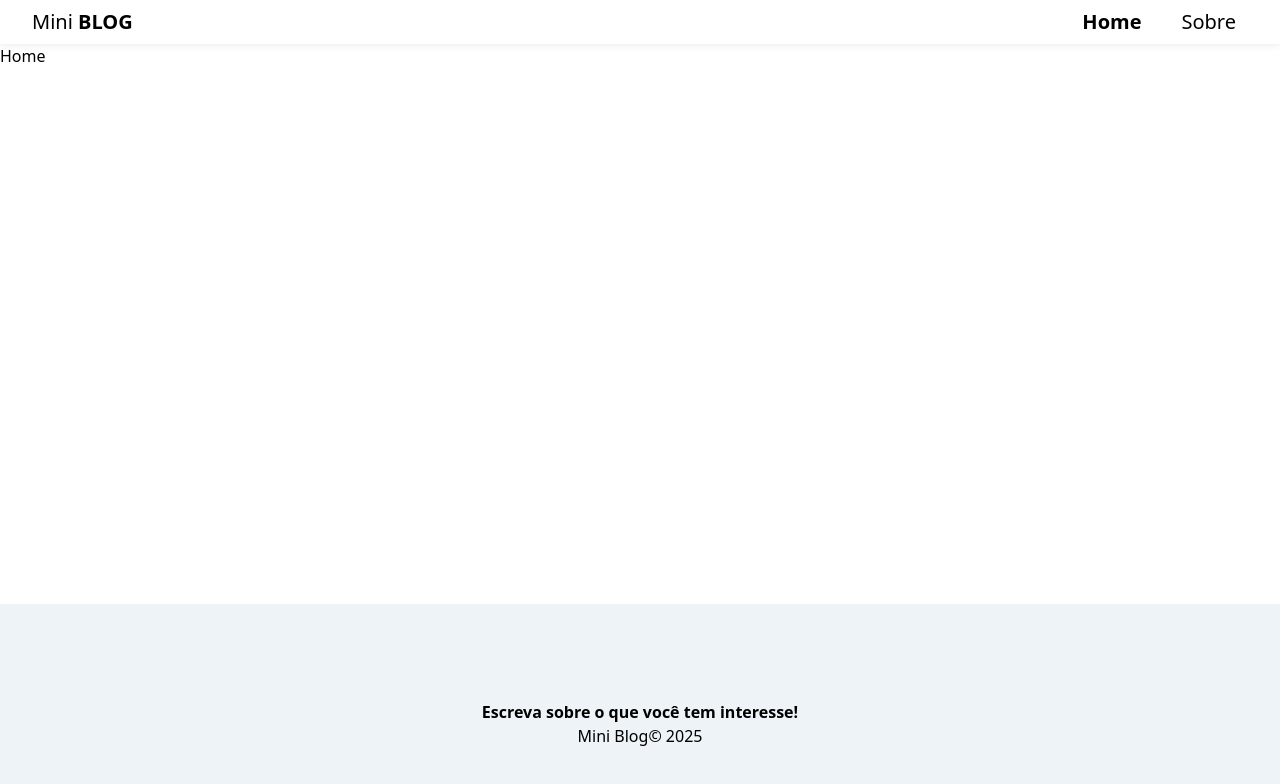
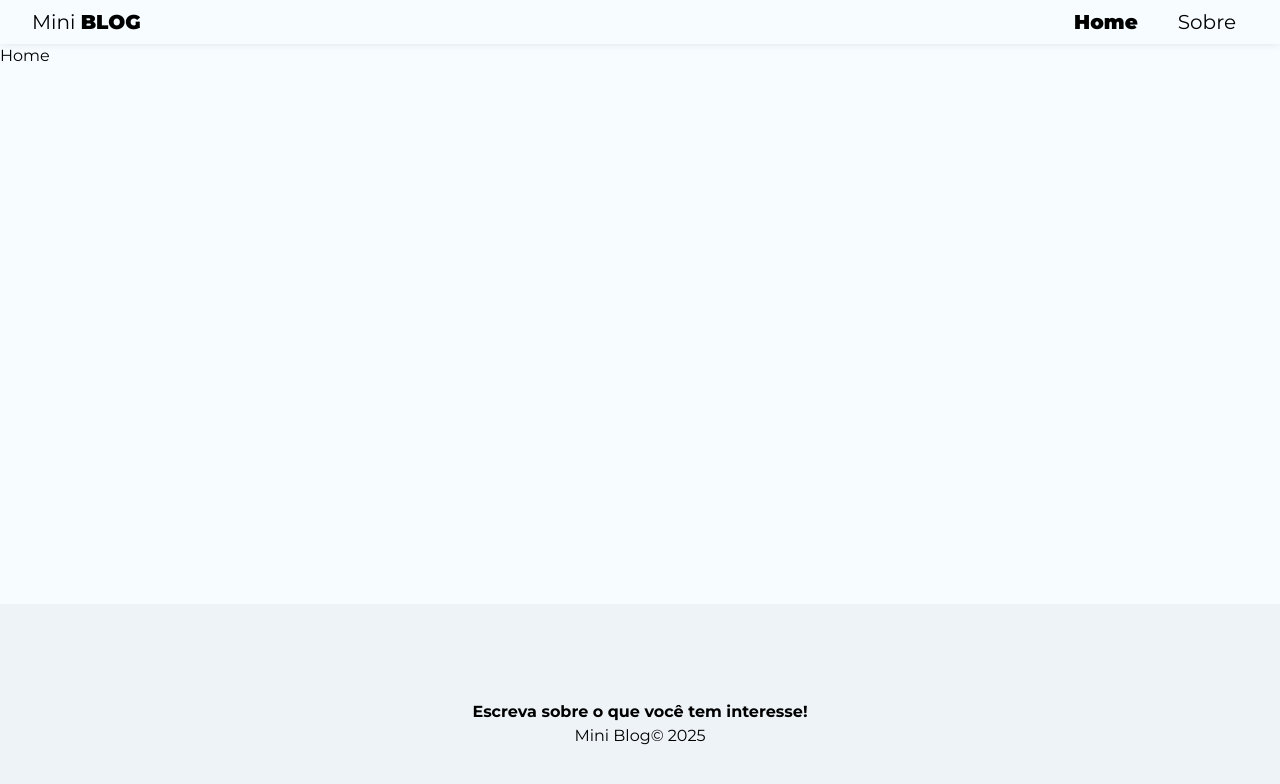
Before and after one commit to WeldonPereira/miniblog, a React (Create React App) app: page / in a window 1280 px wide. Shown: the top 784 px of the page. Built offline with nearby package versions, Linux system fonts and the light colour scheme.

Commit message:
styles: adicionar estilos globais

```diff
--- a/src/index.css
+++ b/src/index.css
@@ -1,3 +1,16 @@
 @tailwind base;
 @tailwind components;
 @tailwind utilities;
+
+body{
+    background-color: #f6fcff;
+    font-family: "Montserrat", sans-serif;
+}
+
+input::placeholder, textarea::placeholder{
+    font-family: "Montserrat", sans-serif;
+}
+
+input:focus, textarea:focus{
+    outline: none;
+}
```
